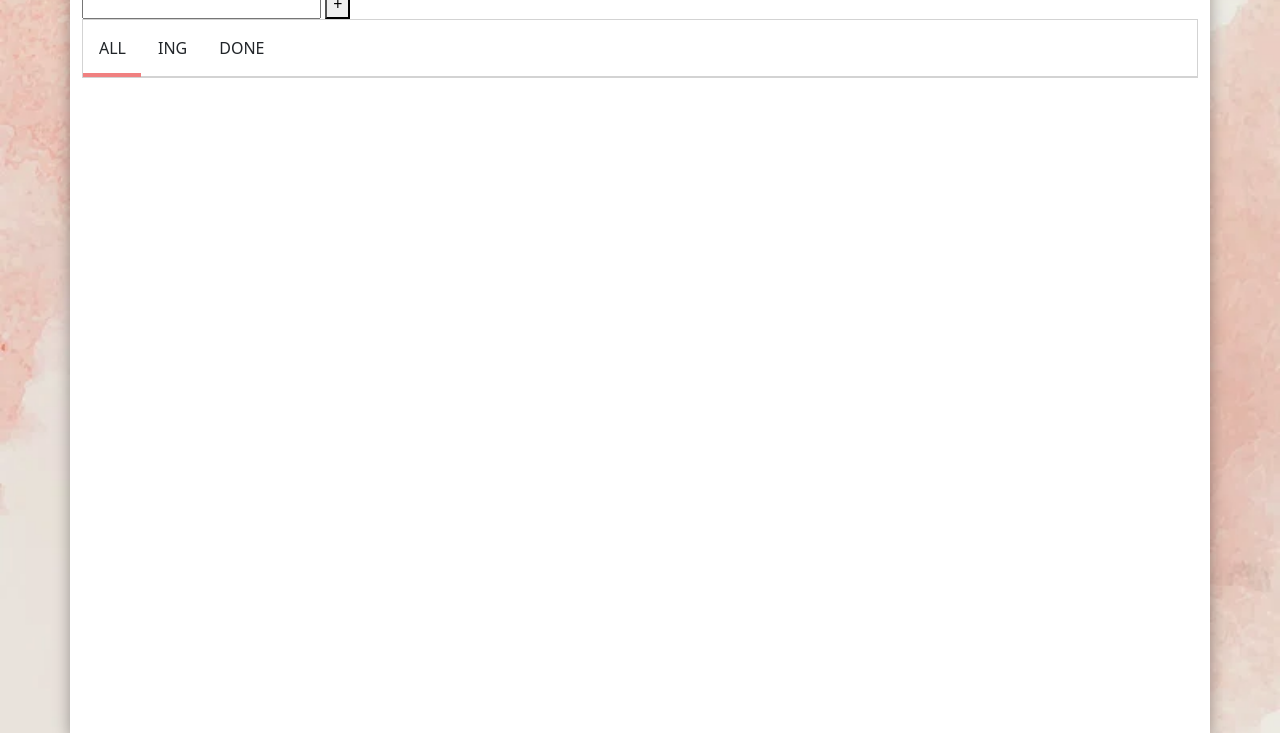
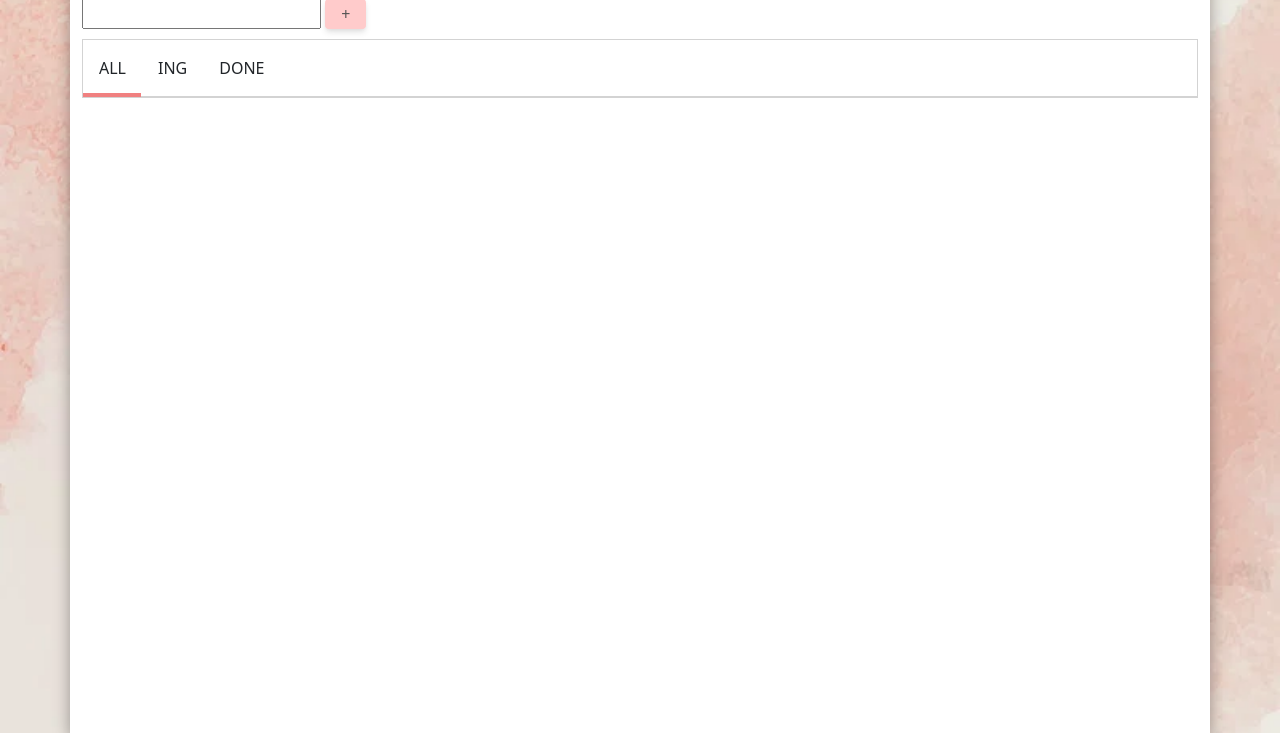
Before and after one commit to seyoung712/TodoList, a plain HTML site: page index.html in a window 1280 px wide. Shown: the part 67-800 px from the top of the page. Drawn offline with nearby package versions, Linux system fonts and the light colour scheme.

Commit message:
9: button css

```diff
--- a/style.css
+++ b/style.css
@@ -50,3 +50,44 @@ body{
 .task-tabs div{
     cursor: pointer; /*마우스 오버 -> 커서를 pointer로 변경*/
 }
+
+.input-area{
+    padding-top: 10px;
+    padding-bottom: 10px;
+}
+
+/*btn css*/
+:root {
+    --button-color: white;
+    --button-bg-color: #FFCBCB;
+    --button-hover-bg-color: #FFCBCB;
+  }
+
+  button {
+    -webkit-appearance: none;
+    -moz-appearance: none;
+    appearance: none;
+
+    background: #FFCBCB;
+    color: rgb(86, 86, 86);
+
+    margin: 0;
+    padding: 0.2rem 1rem;
+
+    font-size: 1rem;
+    font-weight: 300;
+    text-align: center;
+    text-decoration: none;
+
+    border: none;
+    border-radius: 4px;
+
+    display: inline-block;
+    width: auto;
+
+    box-shadow: 0 4px 6px -0.5px rgba(0, 0, 0, 0.1), 0 2px 4px -1px rgba(0, 0, 0, 0.06);
+
+    cursor: pointer;
+
+    transition: 0.5s;
+}
```
